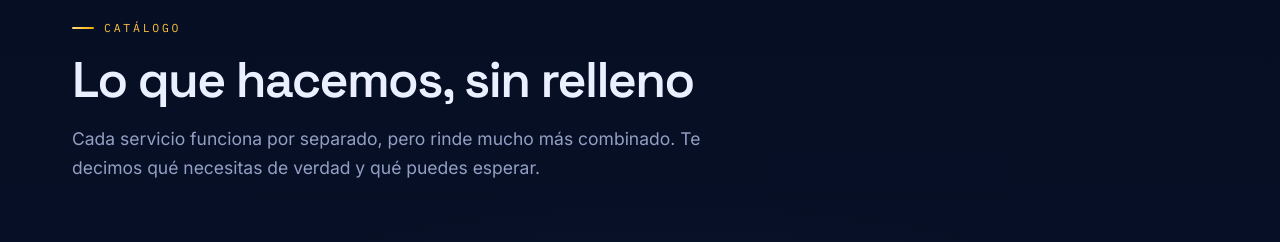
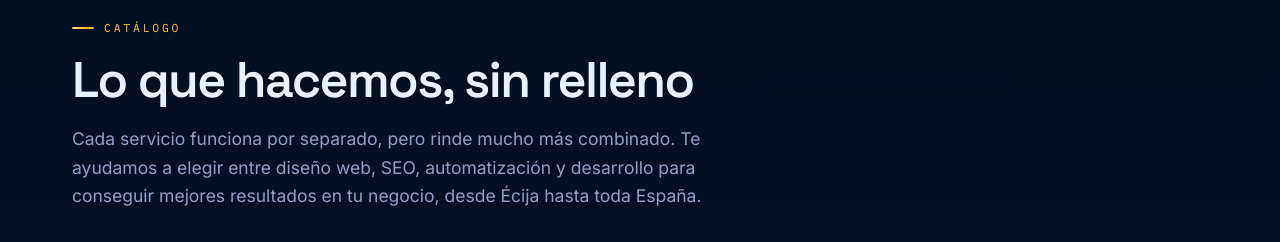
Before and after one commit to Jaimemd00/NODARIA-PROJECT, a Next.js app: page /servicios in a window 1280 px wide. Shown: the part 980-1222 px from the top of the page. Built offline with nearby package versions, Linux system fonts and the light colour scheme; no server answers; grey boxes are pictures that could not be loaded.

Commit message:
Mejorar contenido SEO visible en páginas clave

```diff
--- a/app/contacto/page.js
+++ b/app/contacto/page.js
@@ -33,7 +33,8 @@ export default function ContactoPage() {
               <span className="eyebrow">Conoce nuestra ofi</span>
               <h2 className="h2">Convertimos tu visión en una experiencia digital única</h2>
               <p style={{ color: 'var(--muted)', margin: '18px 0 30px', maxWidth: '46ch' }}>
-                Nos sumergimos en tu proyecto para entender exactamente lo que necesitas.
+                Nos sumergimos en tu proyecto para entender exactamente lo que necesitas y te
+                orientamos con una web profesional, SEO y automatizaciones pensadas para crecer.
               </p>
 
               <div className="contact-block">
--- a/app/page.js
+++ b/app/page.js
@@ -50,8 +50,9 @@ export default function HomePage() {
             </h2>
             <p>
               Orquestamos tus herramientas digitales con <strong>n8n</strong> y{' '}
-              <strong>Zapier</strong>. Diseñamos flujos que eliminan lo repetitivo para que tu equipo
-              se centre en lo que importa:&nbsp;<strong>crecer</strong>.
+              <strong>Zapier</strong> para automatizar procesos en empresas de Sevilla y toda
+              Andalucía. Diseñamos flujos que eliminan lo repetitivo para que tu equipo se centre
+              en crecer y vender mejor.
             </p>
           </Reveal>
 
--- a/app/quienes-somos/page.js
+++ b/app/quienes-somos/page.js
@@ -38,9 +38,9 @@ export default function QuienesSomosPage() {
 
             <Reveal delay={140}>
               <p className="lead">
-                En cualquier caso, somos el tipo de personas con las que te gusta trabajar. Un poco
-                geeks, diferentes pero compenetrados, con hambre de gol y unidos por una pasión:{' '}
-                <strong>crear soluciones digitales únicas</strong>.
+                Somos un equipo de diseño web, desarrollo y automatización en Écija, Sevilla. Creamos
+                soluciones digitales reales para negocios que quieren vender más, trabajar mejor y
+                ganar tiempo con tecnología sencilla y efectiva.
               </p>
             </Reveal>
           </div>
--- a/app/servicios/page.js
+++ b/app/servicios/page.js
@@ -45,8 +45,9 @@ export default function ServiciosPage() {
             <span className="eyebrow">Catálogo</span>
             <h2>Lo que hacemos, sin relleno</h2>
             <p>
-              Cada servicio funciona por separado, pero rinde mucho más combinado. Te decimos qué
-              necesitas de verdad y qué puedes esperar.
+              Cada servicio funciona por separado, pero rinde mucho más combinado. Te ayudamos a
+              elegir entre diseño web, SEO, automatización y desarrollo para conseguir mejores
+              resultados en tu negocio, desde Écija hasta toda España.
             </p>
           </Reveal>
 
```
